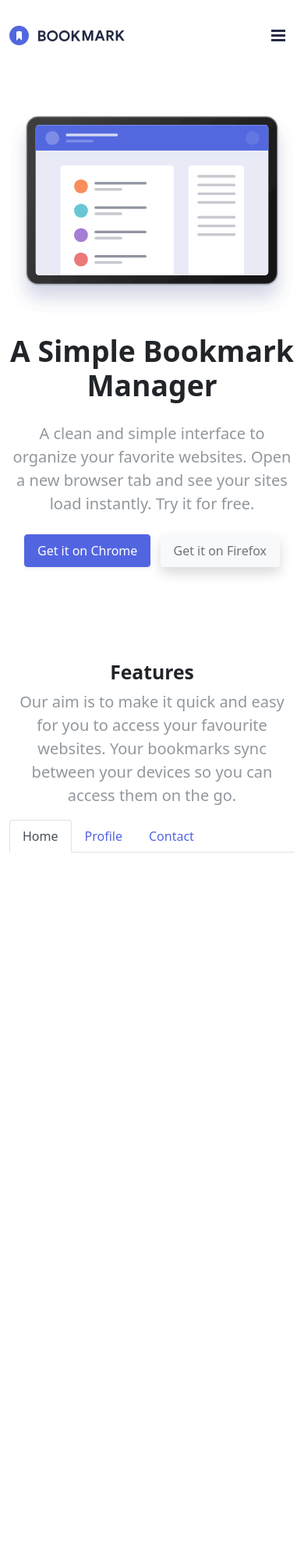
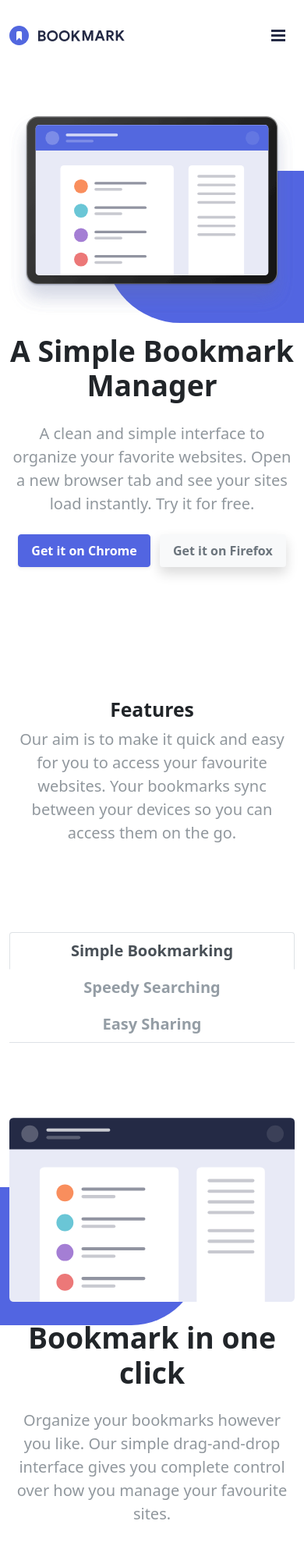
Before and after one commit to IvanSanczewski/Sprint-2, a website: page html/index.html in a window 390 px wide. Shown: the top 2000 px of the page at 78% size. Before the commit the page ends 1237 px from the top, so only its background shows below. Drawn offline with nearby package versions, Linux system fonts and the light colour scheme.

Commit message:
styled features section (first draft)

```diff
--- a/html/index.html
+++ b/html/index.html
@@ -6,17 +6,19 @@
     <meta name="viewport" content="width=device-width, initial-scale=1.0" />
     <title>Vincenzo - Sprint 2</title>
     <link rel="stylesheet" href="../css/main.min.css" />
-    <link rel="stylesheet" href="../css/myStyles.min.css">
+    <link rel="stylesheet" href="../css/myStyles.min.css" />
   </head>
   <body>
     <header class="my-5 py-5">
+      <!-- *** NAVBAR *** -->
+
       <nav class="navbar container-md navbar-expand-lg fixed-top navbar-light py-4" id="nav-id">
         <a class="navbar-brand" href="#"><img src="../images/logo-bookmark.svg" alt="" /> </a>
         <button class="navbar-toggler border-0" type="button" data-bs-toggle="collapse" data-bs-target="#navbarNavAltMarkup" aria-controls="navbarNavAltMarkup" aria-expanded="false" aria-label="Toggle navigation">
           <span><img src="../images/icon-hamburger.svg" alt="" /></span>
         </button>
-          <div class="collapse  navbar-collapse justify-content-end " id="navbarNavAltMarkup">
-            <div class="navbar-nav" id="collapsible-nav">
+        <div class="collapse navbar-collapse justify-content-end" id="navbarNavAltMarkup">
+          <div class="navbar-nav">
             <a class="nav-link text-uppercase me-md-5 font-weight-600" aria-current="page" href="#">Features</a>
             <a class="nav-link text-uppercase me-md-5 font-weight-600" href="#">Pricing</a>
             <a class="nav-link text-uppercase me-md-5 font-weight-600" href="#">Contact</a>
@@ -25,8 +27,10 @@
         </div>
       </nav>
 
+      <!-- *** HERO SECTION *** -->
+
       <section class="container-md py-5" id="hero">
-        <div class="row align-items-center ">
+        <div class="row align-items-center">
           <div class="col-md-6">
             <div>
               <h1 class="text-center text-md-start text-dark my-4 fw-bold display-3">A Simple Bookmark Manager</h1>
@@ -46,32 +50,58 @@
           </div>
         </div>
       </section>
-    </headers>
+    </header>
 
     <main>
+      <!-- *** FEATURES SECTION *** -->
+
       <section class="container-md my-5 px-md-5" id="features">
         <div class="row justify-content-center">
-          <div class="col-md-10">
+          <div class="col-md-8">
             <h2 class="fw-bold text-center">Features</h2>
             <p class="text-muted fs-5 px-md-5 opacity-75 text-center">Our aim is to make it quick and easy for you to access your favourite websites. Your bookmarks sync between your devices so you can access them on the go.</p>
           </div>
         </div>
-        <!-- Tabs navs -->
+        <!-- *** TABS NAV *** -->
 
-        <nav>
-          <div class="nav nav-tabs" id="nav-tab" role="tablist">
-            <button class="nav-link active" id="nav-home-tab" data-bs-toggle="tab" data-bs-target="#nav-home" type="button" role="tab" aria-controls="nav-home" aria-selected="true">Home</button>
-            <button class="nav-link" id="nav-profile-tab" data-bs-toggle="tab" data-bs-target="#nav-profile" type="button" role="tab" aria-controls="nav-profile" aria-selected="false">Profile</button>
-            <button class="nav-link" id="nav-contact-tab" data-bs-toggle="tab" data-bs-target="#nav-contact" type="button" role="tab" aria-controls="nav-contact" aria-selected="false">Contact</button>
+        <nav class="pt-5">
+          <div class="nav nav-tabs my-5 justify-content-around flex-column flex-md-row" role="tablist">
+            <button class="nav-link active fs-5 font-weight-600" id="simple-tab" data-bs-toggle="tab" data-bs-target="#simple" type="button" role="tab" aria-selected="true">Simple Bookmarking</button>
+            <button class="nav-link fs-5 font-weight-600" id="speedy-tab" data-bs-toggle="tab" data-bs-target="#speedy" type="button" role="tab" aria-selected="false">Speedy Searching</button>
+            <button class="nav-link fs-5 font-weight-600" id="easy-tab" data-bs-toggle="tab" data-bs-target="#easy" type="button" role="tab" aria-selected="false">Easy Sharing</button>
           </div>
         </nav>
 
+        <div class="row align-items-center py-5">
+          <div class="col-md-6">
+            <div class="parent">
+              <div class="tab-content" id="myTabContent">
+                <div class="tab-pane fade show active" id="simple" role="tabpanel" aria-labelledby="simple-tab">
+                  <img class="img-fluid" src="/images/illustration-features-tab-1.svg" alt="" />
+                  <div class="shape-left"></div>
+                </div>
+                <div class="tab-pane fade" id="speedy" role="tabpanel" aria-labelledby="speedy-tab">
+                  <img class="img-fluid" src="/images/illustration-features-tab-2.svg" alt="" />
+                  <div class="shape-left"></div>
+                </div>
+                <div class="tab-pane fade" id="easy" role="tabpanel" aria-labelledby="easy-tab">
+                  <img class="img-fluid" src="/images/illustration-features-tab-3.svg" alt="" />
+                  <div class="shape-left"></div>
+                </div>
+              </div>
+            </div>
+          </div>
+          <div class="col-md-6">
+            <div>
+              <h1 class="text-center text-md-start text-dark my-4 fw-bold display-3">Bookmark in one click</h1>
+              <p class="text-center text-md-start text-muted pe-md-5 fs-5 opacity-75">Organize your bookmarks however you like. Our simple drag-and-drop interface gives you complete control over how you manage your favourite sites.</p>
 
-        <!-- <div class="my-5 text-center mx-auto" id="features-btns">
-          <a href="#" class="d-sm-block d-md-inline-block btn fs-5 p-4">Simple Bookmarking</a>
-          <a href="#" class="d-sm-block d-md-inline-block btn fs-5 p-4 mx-md-5">Speedy Searching</a>
-          <a href="#" class="d-sm-block d-md-inline-block btn fs-5 p-4">Easy Sharing</a>
-        </div> -->
+              <div class="cta-buttons text-center text-md-start my-4 d-none d-md-inline-block">
+                <a href="#" class="btn btn-primary text-white shadow-sm font-weight-600 py-3 px-3 me-2">More Info</a>
+              </div>
+            </div>
+          </div>
+        </div>
       </section>
     </main>
 
--- a/sass/main.scss
+++ b/sass/main.scss
@@ -1,2 +1,31 @@
 @import "../sass/custom";
 @import "../node_modules/bootstrap/scss/bootstrap.scss";
+
+.font-weight-600 {
+  font-weight: 600;
+}
+
+.parent {
+  position: relative;
+}
+
+.shape-right {
+  position: absolute;
+  background-color: $primary;
+  width: 75%;
+  height: 75%;
+  right: -30px;
+  bottom: -10px;
+  border-radius: 100px 0 0 100px;
+  z-index: -1;
+}
+.shape-left {
+  position: absolute;
+  background-color: $primary;
+  width: 75%;
+  height: 75%;
+  left: -30px;
+  bottom: -30px;
+  border-radius: 0px 100px 100px 0px;
+  z-index: -1;
+}
--- a/sass/myStyles.scss
+++ b/sass/myStyles.scss
@@ -1,41 +1,13 @@
-.font-weight-600 {
-  font-weight: 600;
-}
+@import "../sass/custom";
+.nav-tabs {
+  .nav-link.active {
+      color: #495057;
+    }
+    .nav-link {
+      color: lighten(#495057,30) ;
 
-.parent {
-  position: relative;
-}
-
-.shape-right {
-  position: absolute;
-  background-color: $primary;
-  width: 75%;
-  height: 75%;
-  right: -30px;
-  bottom: -10px;
-  border-radius: 100px 0 0 100px;
-  z-index: -1;
-}
-
-#features-btns {
-  width: auto;
-}
-
-@media (max-width: 991px) {
-  #collapsible-nav {
-    // height: 100vh;
-    background-color: rgba(47, 53, 79, 0.9);
-  }
-
-  .navbar-nav {
-    .nav-link {
-      color: white !important;
+    &:hover {
+      color: $secondary;
     }
   }
-
-  // #login-btn {
-  //   background-color: transparent;
-  //   padding: 1rem 1.2rem;
-  //   display: inline;
-  // }
 }
```
Also changed, not shown: css/main.css, css/main.min.css, css/myStyles.css, css/myStyles.min.css, 4 other files. Lines whose indentation alone changed are shown as unchanged.
